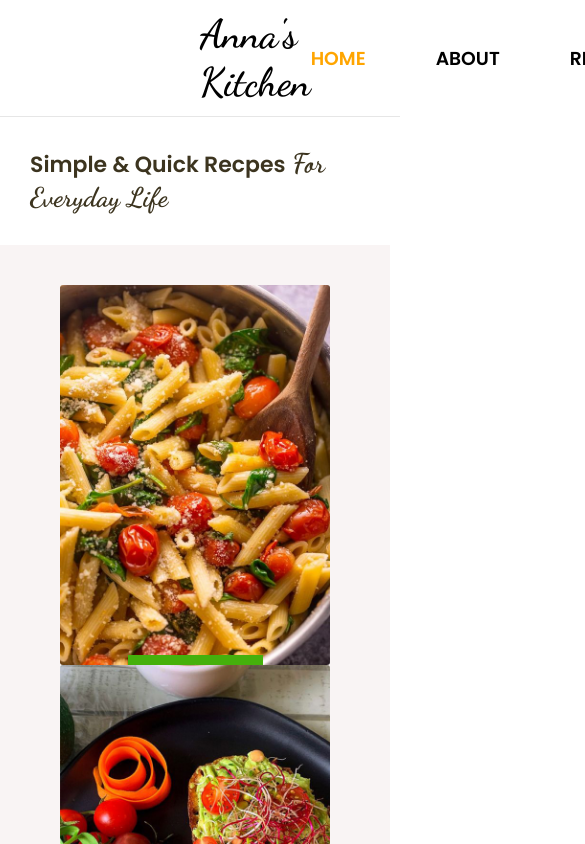
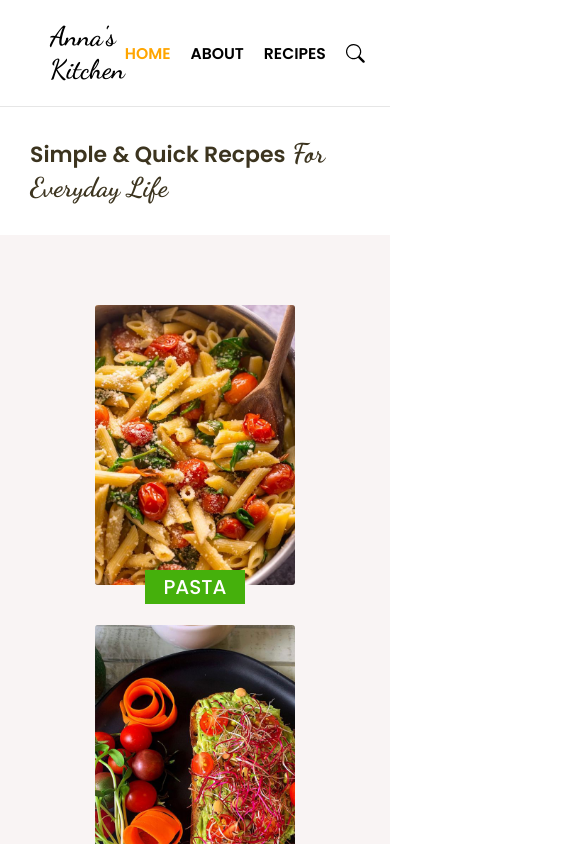
Before and after one commit to AnnaAn01/recipe-website, a React (Create React App) app: page /#/ in a window 390 px wide. Shown: the top 844 px of the page, 585 px wide, since content can reach past the window. Built offline with nearby package versions, Linux system fonts and the light colour scheme.

Commit message:
adding mobile responsive changes

```diff
--- a/src/components/Footer/Footer.css
+++ b/src/components/Footer/Footer.css
@@ -37,7 +37,8 @@
   text-decoration: none;
   color: #3c341f;
   font-size: 4rem;
-  /* margin-right: 1rem; */
+  margin-right: 1.5rem;
+  /* background-color: red; */
 }
 
 .footer__sns-icons:hover {
@@ -45,9 +46,10 @@
 }
 
 .footer__title {
-  /* margin-bottom: 1rem; */
+  margin-top: 1rem;
+  margin-bottom: 1rem;
 
-  font-size: 3rem;
+  font-size: 4rem;
   font-weight: 600;
   cursor: pointer;
   text-decoration: none;
@@ -58,7 +60,30 @@
   font-size: 1.5rem;
 }
 
-.footer__copyright-title {
-  font-size: 1.5rem;
-  /* font-family: "Dancing Script"; */
+@media screen and (max-width: 1024px) and (min-width: 1001px) {
 }
+
+@media screen and (max-width: 1001px) {
+  .footer__container {
+    flex-direction: column;
+  }
+  .footer__sns-wrapper {
+    display: flex;
+    flex-direction: column;
+  }
+}
+
+@media screen and (max-width: 768px) {
+}
+
+@media screen and (max-width: 568px) {
+}
+
+@media screen and (max-width: 451px) {
+}
+
+@media screen and (max-width: 362px) {
+}
+
+@media screen and (max-width: 281px) and (max-height: 654px) {
+}
--- a/src/components/Footer/Footer.js
+++ b/src/components/Footer/Footer.js
@@ -29,9 +29,7 @@ const Footer = () => {
 
           <div className="footer__title">Anna's Kitchen</div>
           <div className="footer__copyright">
-            © 2022
-            <span className="footer__copyright-title"> Anna's Kitchen</span>.
-            All Rights Reserved
+            © 2022 Anna's Kitchen. All Rights Reserved.
           </div>
         </div>
         <FooterForm />
--- a/src/components/Footer/FooterForm.css
+++ b/src/components/Footer/FooterForm.css
@@ -1,8 +1,8 @@
 .footer__newsletter-container {
   font-size: 7rem;
   /* background-color: orange; */
-  /* background-color: greenyellow; */
-  background-color: grey;
+  background-color: greenyellow;
+  /* background-color: rgb(156, 156, 156); */
   justify-content: center;
   align-items: center;
   text-align: center;
@@ -14,25 +14,29 @@
   /* height: 20vh; */
   /* height: 20vh; */
   height: 100%;
-  padding: 1rem;
+  padding: 0rem 2rem 1rem 2rem;
+  margin: 3rem 1rem 0 1rem;
 }
 
 .footer__newsletter-title {
-  font-size: 2.5rem;
+  font-size: 2.2rem;
   font-weight: 500;
   /* margin-top: 1rem;
   padding: 1rem; */
   color: #3c341f;
+  margin: 1rem;
+  /* background-color: blue; */
 }
 
 .footer__form {
   display: flex;
   align-items: center;
   justify-content: center;
-  background-color: blue;
+  /* background-color: blue; */
   /* margin-top: 1rem; */
   /* width: 100%; */
   /* height: 100%; */
+  /* margin-right: 2rem; */
 }
 .newsletter__form-group {
   display: flex;
@@ -41,13 +45,14 @@
 .footer__newsletter-wrapper {
   display: flex;
   flex-direction: column;
-  background-color: rgb(238, 255, 0);
+  /* background-color: rgb(238, 255, 0); */
   align-items: center;
   justify-content: center;
   /* height: auto; */
   /* width: 100%; */
   height: auto;
-  height: 10vh;
+  /* height: 10vh; */
+  /* padding: 1rem; */
 }
 
 .form__items {
@@ -57,27 +62,36 @@
   /* padding: 1rem; */
   border: none;
   border-radius: 5px;
+  /* margin-right: 2rem; */
   /* width: 90%; */
+  margin: 0rem 0 1rem 0;
 }
 
 /* .first-name {
-  margin: 0 1rem;
+  margin-right: 1rem;
+} */
+
+.first-name,
+.email {
+  margin-right: 1rem;
+}
+.first-name,
+.email::placeholder {
+  padding-left: 1rem;
+  font-size: 1.7rem;
 }
 
-.email {
-  margin: 0 1rem;
-} */
-
 .form__button {
-  background-color: rgba(69, 176, 12, 1);
+  background-color: rgb(61, 155, 10);
   border: none;
   color: white;
-  /* padding: 15px 32px; */
+  padding: 1rem 1rem;
   text-align: center;
   text-decoration: none;
   display: inline-block;
   /* font-size: 16px; */
   font-size: 2rem;
+  font-weight: 500;
   /* padding: 1rem 2rem; */
   cursor: pointer;
   border-radius: 5px;
@@ -90,17 +104,20 @@
 
 #newsletter__submit-status.newsletter__status-success {
   color: rgb(10, 126, 10);
-  padding: 1rem;
+  /* padding-bottom: 1rem; */
   font-size: 2.5rem;
   /* background-color: aliceblue; */
   animation: newsletter__submit-status 4s ease forwards;
+  height: 4rem;
 }
 
 #newsletter__submit-status.newsletter__status-fail {
   color: red;
-  padding: 1rem;
+  /* padding-bottom: 1rem; */
   font-size: 2.5rem;
   animation: newsletter__submit-status 4s ease forwards;
+  height: 4rem;
+  /* background-color: green; */
 }
 
 /* Hiding the success/fail status bar */
@@ -124,7 +141,7 @@
 
 .hidden {
   opacity: 0;
-  padding: 1rem;
+  /* padding: 1rem; */
   font-size: 2.5rem;
   color: purple;
 }
@@ -132,8 +149,9 @@
 .lds-ring {
   display: inline-block;
   position: relative;
-  width: 5rem;
-  height: 5rem;
+  width: 4rem;
+  height: 4rem;
+  /* background-color: red; */
 }
 .lds-ring div {
   box-sizing: border-box;
@@ -141,7 +159,8 @@
   position: absolute;
   width: 4rem;
   height: 4rem;
-  margin: 8px;
+  /* margin: 8px;
+  margin-top: -8px; */
   border: 8px solid #fff;
   border-radius: 50%;
   animation: lds-ring 1.2s cubic-bezier(0.5, 0, 0.5, 1) infinite;
@@ -164,3 +183,31 @@
     transform: rotate(360deg);
   }
 }
+
+@media screen and (max-width: 1024px) and (min-width: 1001px) {
+}
+
+@media screen and (max-width: 1001px) {
+  .footer__sns-wrapper {
+    margin-left: -2rem;
+    flex-direction: column;
+  }
+  .footer__newsletter-container {
+    justify-content: center;
+  }
+}
+
+@media screen and (max-width: 768px) {
+}
+
+@media screen and (max-width: 568px) {
+}
+
+@media screen and (max-width: 451px) {
+}
+
+@media screen and (max-width: 362px) {
+}
+
+@media screen and (max-width: 281px) and (max-height: 654px) {
+}
--- a/src/components/HomePage/HomePage.css
+++ b/src/components/HomePage/HomePage.css
@@ -47,6 +47,7 @@
   justify-content: center;
   flex-wrap: wrap;
   width: 100%;
+  height: 100%;
   /* background-color: blue; */
 }
 
@@ -68,8 +69,8 @@
 }
 
 .card__img {
-  width: 100%;
-  height: 100%;
+  width: inherit;
+  height: inherit;
   /* height: 40rem; */
 
   /* height: 100%; */
@@ -91,7 +92,7 @@
   font-weight: 500;
   padding: 0.2rem;
   color: #fff;
-  margin-top: -10px;
+  margin-top: -1rem;
   z-index: 10000;
 }
 
@@ -264,7 +265,19 @@
   font-size: 2.7rem;
 }
 
-@media screen and (max-width: 1460px) and (min-width: 1024px) {
+@media screen and (max-width: 1400px) and (min-width: 1161px) {
+  .homepage-first__card {
+    width: 22rem;
+    height: 32rem;
+  }
+}
+
+@media screen and (max-width: 1161px) and (min-width: 1024px) {
+  .homepage-first__card {
+    width: 22rem;
+    height: 32rem;
+  }
+
   /* .card__img {
     width: 23rem;
     height: 35rem;
@@ -278,15 +291,58 @@
 }
 
 @media screen and (max-width: 1024px) and (min-width: 1001px) {
+  .homepage-first__card {
+    width: 22rem;
+    height: 32rem;
+  }
 }
 
 @media screen and (max-width: 1001px) {
+  .homepage-first__card {
+    width: 17rem;
+    height: 27rem;
+  }
+
+  .card-label {
+    margin-top: -3rem;
+    font-size: 1.7rem;
+  }
 }
 
 @media screen and (max-width: 768px) {
+  .homepage-first__wrapper {
+    justify-content: center;
+    align-items: center;
+    margin: 0 auto;
+  }
+  /* Maybe not needed */
+  .homepage-first__wrapper {
+    width: 100%;
+    /* background-color: yellow; */
+    justify-content: center;
+    align-items: center;
+    display: flex;
+  }
+  .homepage-first__card {
+    width: 24rem;
+    height: 32rem;
+    /* margin-bottom: 2rem; */
+    margin: 2rem 2rem;
+  }
+
+  .card-label {
+    margin-top: -1.5rem;
+    font-size: 2rem;
+  }
 }
 
 @media screen and (max-width: 568px) {
+  .homepage-first__card {
+    width: 20rem;
+    height: 28rem;
+    /* margin-bottom: 2rem; */
+    margin: 2rem 1rem;
+  }
 }
 
 @media screen and (max-width: 451px) {
--- a/src/components/Navbar/Navbar.css
+++ b/src/components/Navbar/Navbar.css
@@ -5,7 +5,7 @@
   display: flex;
   align-items: center;
   /* justify-content: center; */
-  padding: 1rem 20rem;
+  padding: 2rem 20rem;
   border-bottom: 1px solid rgba(230, 230, 230, 1);
   /* background-color: yellow; */
 }
@@ -62,3 +62,64 @@
   font-size: 3rem;
   cursor: pointer;
 }
+
+@media screen and (max-width: 1400px) and (min-width: 1351px) {
+  .navbar {
+    padding: 2rem 22rem;
+  }
+}
+@media screen and (max-width: 1350px) and (min-width: 1161px) {
+  .navbar {
+    padding: 2rem 18rem;
+  }
+}
+
+@media screen and (max-width: 1161px) and (min-width: 1024px) {
+  .navbar {
+    padding: 2rem 10rem;
+  }
+}
+
+@media screen and (max-width: 1024px) and (min-width: 1001px) {
+  .navbar {
+    padding: 2rem 10rem;
+  }
+}
+
+@media screen and (max-width: 1001px) {
+  .navbar {
+    padding: 2rem 5rem;
+  }
+
+  .navbar__title {
+    font-size: 3.5rem;
+  }
+
+  .navbar__item-link {
+    font-size: 2.8rem;
+  }
+}
+
+@media screen and (max-width: 768px) {
+  /* hamburger menu from here */
+}
+
+@media screen and (max-width: 568px) {
+  .navbar__title {
+    font-size: 2.7rem;
+  }
+
+  .navbar__item-link {
+    font-size: 2.5rem;
+    margin-right: 2rem;
+  }
+}
+
+@media screen and (max-width: 451px) {
+}
+
+@media screen and (max-width: 362px) {
+}
+
+@media screen and (max-width: 281px) and (max-height: 654px) {
+}
```
